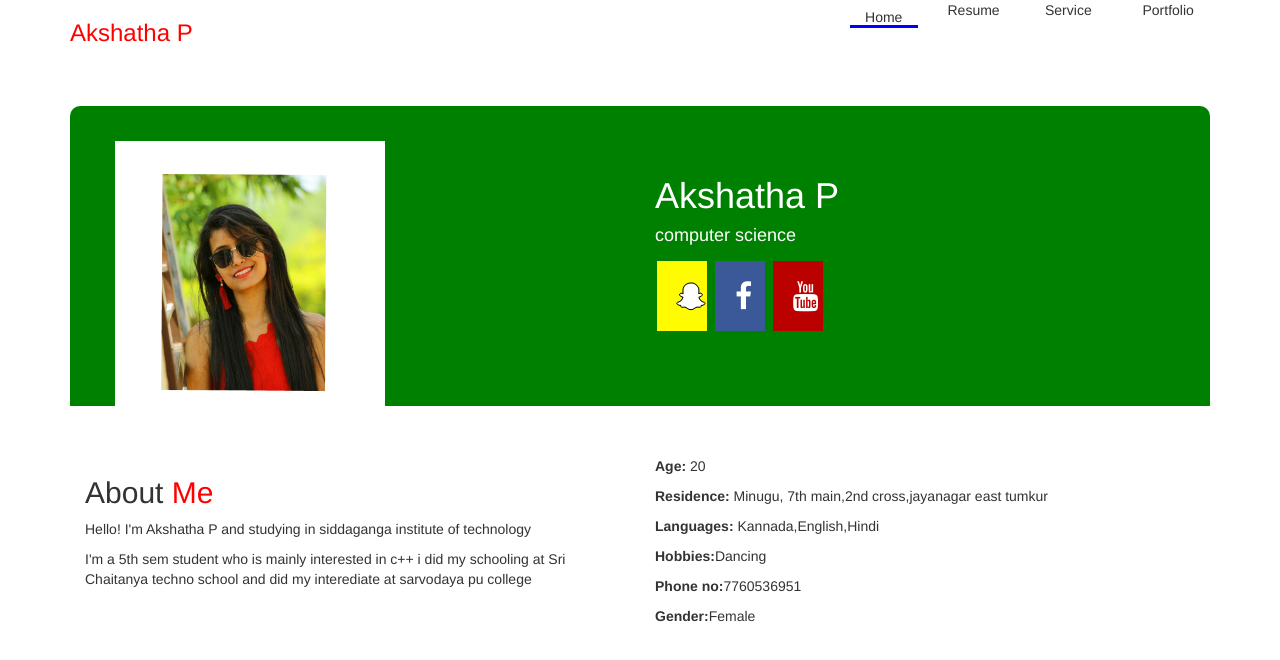
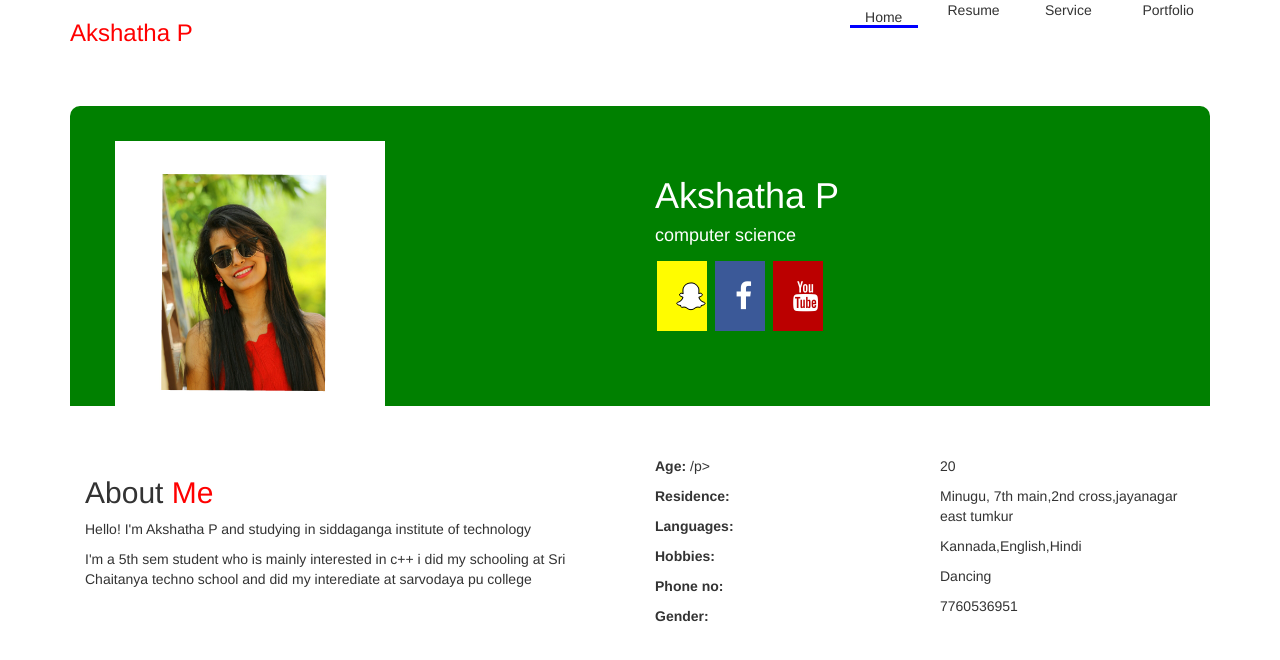
Before and after one commit to akshatha6/resumee, a plain HTML site: page index.html in a window 1280 px wide. Drawn offline with nearby package versions, Linux system fonts and the light colour scheme.

Commit message:
Update index.html

```diff
--- a/index.html
+++ b/index.html
@@ -99,14 +99,24 @@ h5 {
 
                 </div>
                 <div class="col-lg-6">
-
-                        <p><b >Age:  </b>20</p>
-                        <p><b>Residence:  </b>Minugu, 7th main,2nd cross,jayanagar east tumkur</p>
-                        <p><b>Languages: </b>Kannada,English,Hindi</p>
-                        <p><b>Hobbies:</b>Dancing</p>
-                        <p><b>Phone no:</b>7760536951</p>
-                        <p><b>Gender:</b>Female</p>
-
+                    <div class="row">
+                            <div class="col-lg-6">
+                       <p><b> Age:  </b>/p>
+                        <p><b>Residence:  </b></p>
+                         <p><b>Languages: </b></p>
+                         <p><b>Hobbies:</b></p>
+                        <p><b> Phone no:</b></p>
+                         <p><b>Gender:</b></p>
+</div>
+<div class="col-lg-6">
+        <p>20</p>
+        <p>Minugu, 7th main,2nd cross,jayanagar east tumkur</p>
+        <p>Kannada,English,Hindi</p>
+        <p>Dancing</p>
+        <p>7760536951</p>
+        <p>
+                            </div>
+                        </div>
                 </div>
 
 
```
